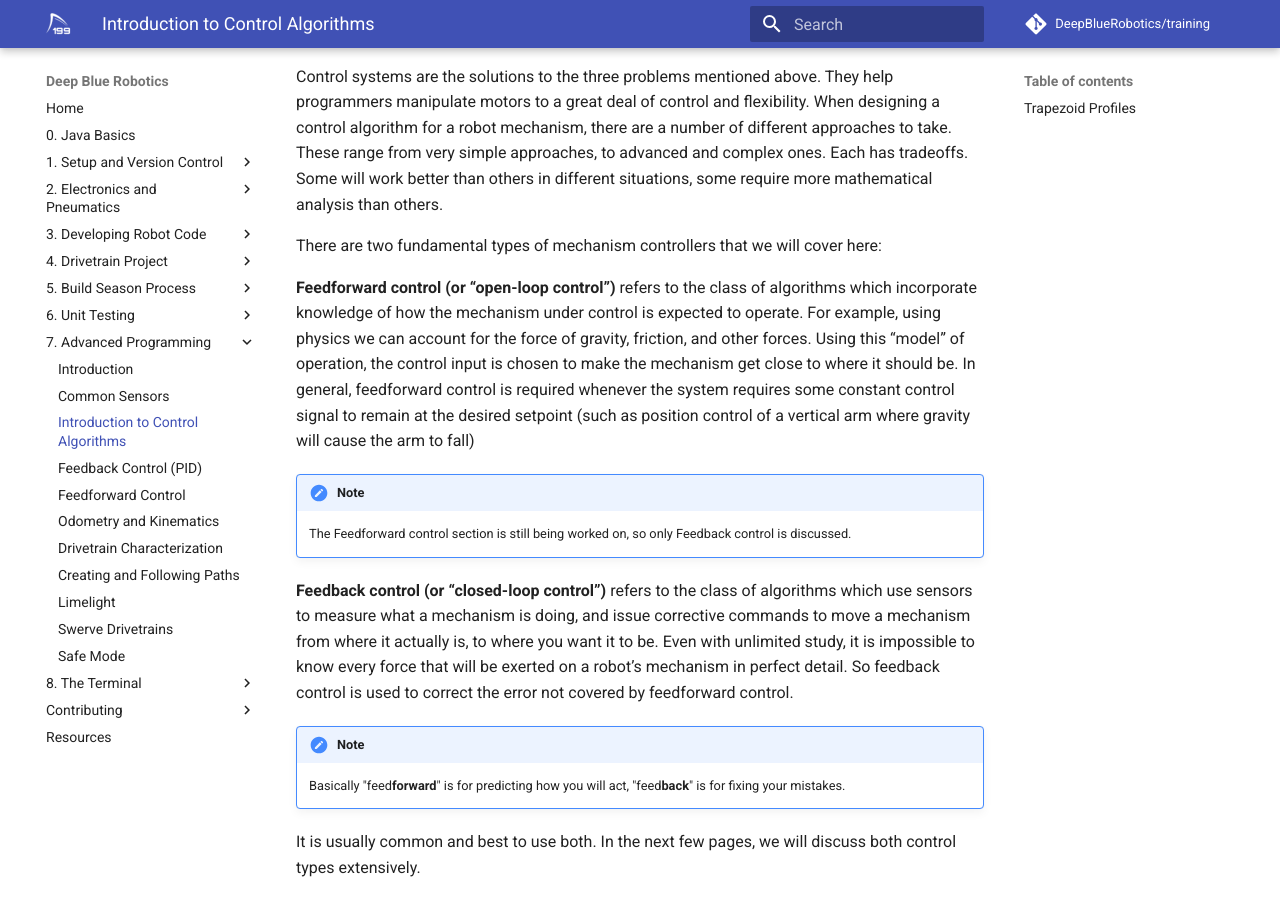
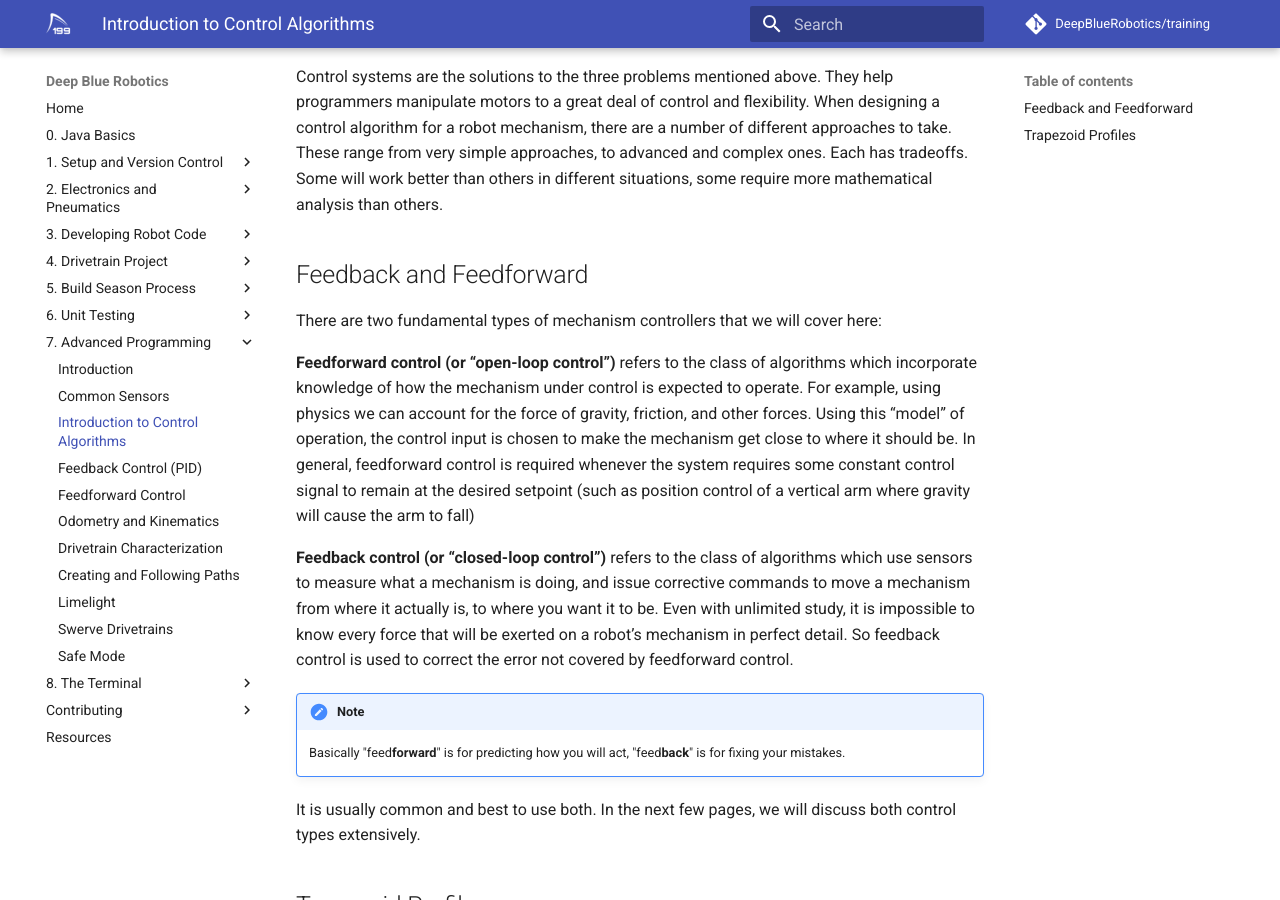
Before and after one commit to DeepBlueRobotics/training, an MkDocs documentation site: the page built from docs/section-7/control.md, in a window 1280 px wide and 900 px high, scrolled down 436 px. Built offline with MkDocs 1.6.1 and Material for MkDocs 9.7.7, drawn with Linux system fonts in a browser that asks for light colours; comment, search, counter and statistics services are not loaded.

Commit message:
added header for feedback + feedforward

```diff
--- a/docs/section-7/control.md
+++ b/docs/section-7/control.md
@@ -8,12 +8,11 @@ Or is there?
 
 Control systems are the solutions to the three problems mentioned above. They help programmers manipulate motors to a great deal of control and flexibility. When designing a control algorithm for a robot mechanism, there are a number of different approaches to take. These range from very simple approaches, to advanced and complex ones. Each has tradeoffs. Some will work better than others in different situations, some require more mathematical analysis than others.
 
+## Feedback and Feedforward
+
 There are two fundamental types of mechanism controllers that we will cover here:
 
 **Feedforward control (or “open-loop control”)** refers to the class of algorithms which incorporate knowledge of how the mechanism under control is expected to operate. For example, using physics we can account for the force of gravity, friction, and other forces. Using this “model” of operation, the control input is chosen to make the mechanism get close to where it should be. In general, feedforward control is required whenever the system requires some constant control signal to remain at the desired setpoint (such as position control of a vertical arm where gravity will cause the arm to fall)
-
-!!! note
-    The Feedforward control section is still being worked on, so only Feedback control is discussed.
 
 **Feedback control (or “closed-loop control”)** refers to the class of algorithms which use sensors to measure what a mechanism is doing, and issue corrective commands to move a mechanism from where it actually is, to where you want it to be. Even with unlimited study, it is impossible to know every force that will be exerted on a robot’s mechanism in perfect detail. So feedback control is used to correct the error not covered by feedforward control.
 
```
